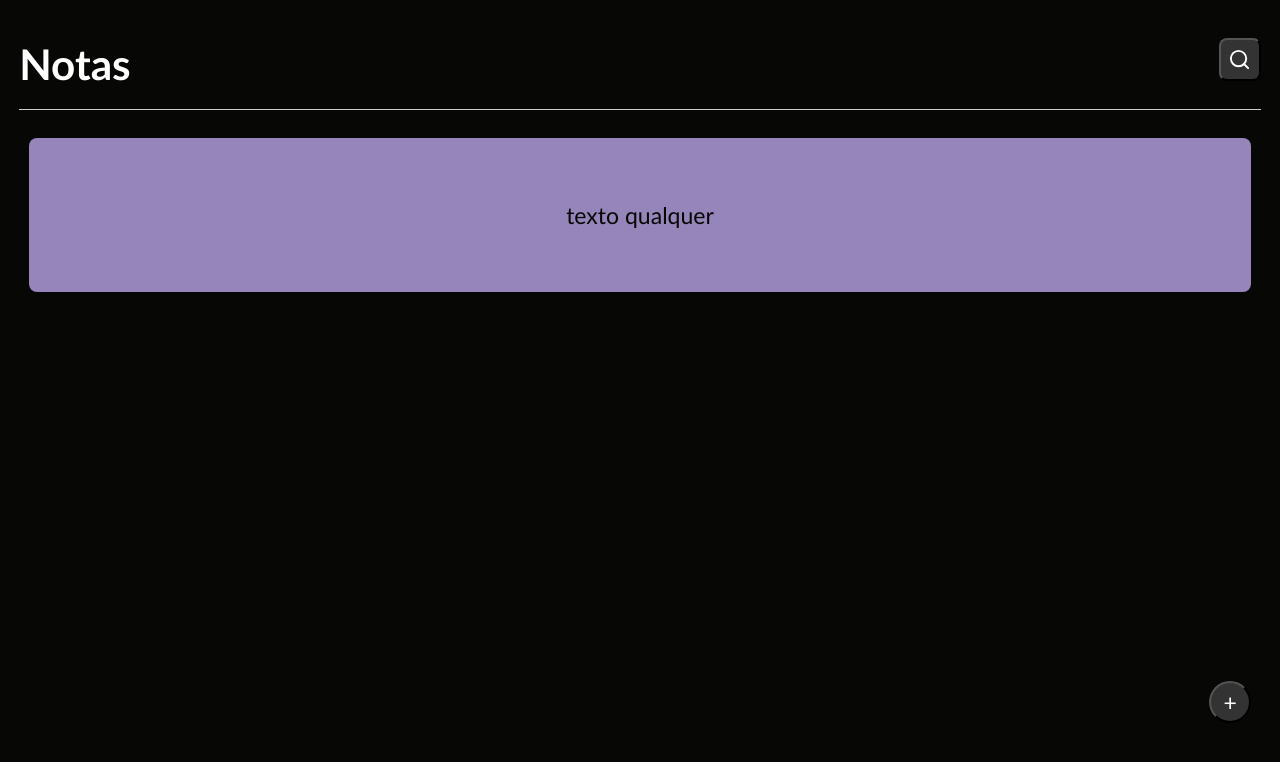
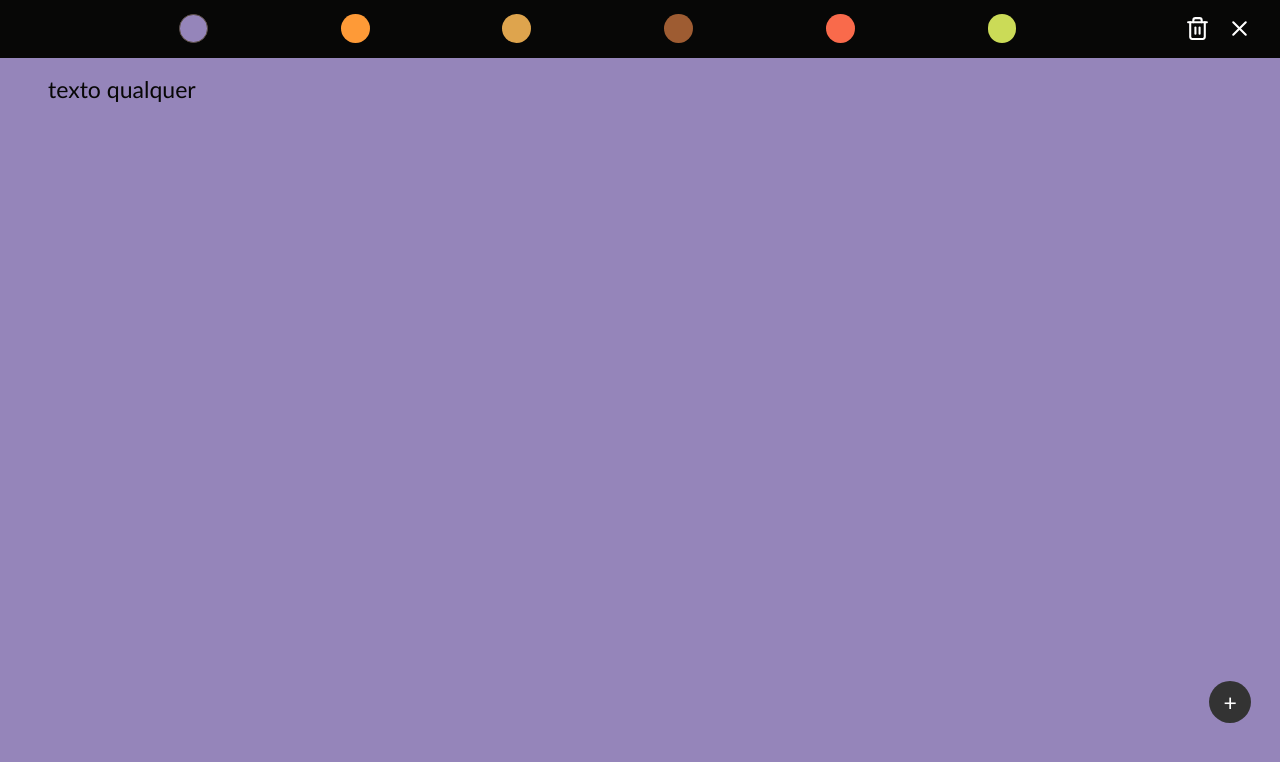
Before and after one commit to Marimariaah/app-notes, a plain HTML site: page index.html in a window 1280 px wide. Drawn offline with Linux system fonts and the light colour scheme.

Commit message:
Adicionado o evento de mudança de cor.

```diff
--- a/index.html
+++ b/index.html
@@ -19,7 +19,20 @@
     </header>
 
     <main>
-        <div class="d-block">
+        <div class="open d-block">
+            <nav class="navation">
+                <div>
+                    <button class="roxo"></button>
+                    <button class="laranja"></button>
+                    <button class="amarelo"></button>
+                    <button class="marrom"></button>
+                    <button class="vermelho"></button>
+                    <button class="verde"></button>
+                </div>
+
+                <button class="btn-remover"></button>
+                <button class="btn-fechar"></button>
+            </nav>
             <div class="nota">texto qualquer</div>
         </div>
         <!-- <div class="open d-block">
--- a/script.js
+++ b/script.js
@@ -6,6 +6,12 @@ const addButton = document.querySelector('#add-button');
 const addContainer = document.querySelector('.add-container');
 const cancelar = document.querySelector('#add-cancel');
 const salvar = document.getElementById('add-save');
+const btnRoxo = document.querySelector('.roxo');
+const btnLaranja = document.querySelector('.laranja');
+const btnAmarelo = document.querySelector('.amarelo');
+const btnMarrom = document.querySelector('.marrom');
+const btnVermelho = document.querySelector('.vermelho');
+const btnVerde = document.querySelector('.verde');
 
 const nota = document.getElementsByTagName('div');
 
@@ -27,6 +33,14 @@ cancelar.addEventListener('click', (e) => {
 
 salvar.addEventListener('click', (e) => {
     salvarNota();
+});
+
+btnRoxo.addEventListener('click', (evento) => {
+    trocarCor('roxo');
+});
+
+btnAmarelo.addEventListener('click', (evento) => {
+    trocarCor('amarelo');
 });
 
 function exibirInput() {
@@ -84,4 +98,9 @@ const restaurarNotas = () => {
     }
 };
 
+const trocarCor = (classe) => {
+    const notaAberta = document.querySelector('.open');
+    notaAberta.className = `open d-block ${classe}`;
+};
+
 restaurarNotas();
--- a/style.css
+++ b/style.css
@@ -59,6 +59,8 @@ button {
     border-radius: 8px;
     color: var(--cor-texto);
     background: #333;
+    border: none;
+    cursor: pointer;
 }
 
 input {
@@ -104,6 +106,14 @@ div {
 
 .btn-pesquisa-fechada {
     background: #333 url(./search.svg) no-repeat center/60%;
+}
+
+.btn-remover {
+    background: transparent url(./trash-2.svg) no-repeat center/60%;
+}
+
+.btn-fechar {
+    background: transparent url(./x.svg) no-repeat center/60%;
 }
 
 #add-button {
@@ -157,6 +167,8 @@ div {
 
 .open .nota {
     align-self: flex-start;
+    justify-content: flex-start;
+    background-color: transparent;
 }
 
 .d-block {
@@ -166,3 +178,64 @@ div {
 .d-none {
     display: none;
 }
+
+.navation {
+    display: none;
+}
+
+.open .navation {
+    position: absolute;
+    top: 0;
+    height: 3rem;
+    display: flex;
+    align-items: center;
+    justify-content: center;
+    width: 100%;
+    padding: 0 1rem;
+    background-color: var(--cor-primaria);
+    ;
+}
+
+.open .navation div {
+    display: flex;
+    justify-content: space-evenly;
+    background-color: transparent;
+    height: 3rem;
+    width: calc(100% - 4.4rem);
+}
+
+.open .navation div button {
+    width: 1.5rem;
+    height: 1.5rem;
+    margin: 0 0.1rem;
+    border-radius: 50%;
+    position: relative;
+}
+
+
+/* cores do container */
+
+.roxo {
+    border: 1px solid var(--cor-secundaria);
+    background-color: var(--nota3);
+}
+
+.laranja {
+    background-color: var(--nota1);
+}
+
+.amarelo {
+    background-color: var(--nota5);
+}
+
+.marrom {
+    background-color: var(--nota6);
+}
+
+.vermelho {
+    background-color: var(--nota4);
+}
+
+.verde {
+    background-color: var(--nota2);
+}
```
Also changed, not shown: btn-menu.svg (added), canetasvg.svg (added), trash-2.svg (added), 1 other file.
